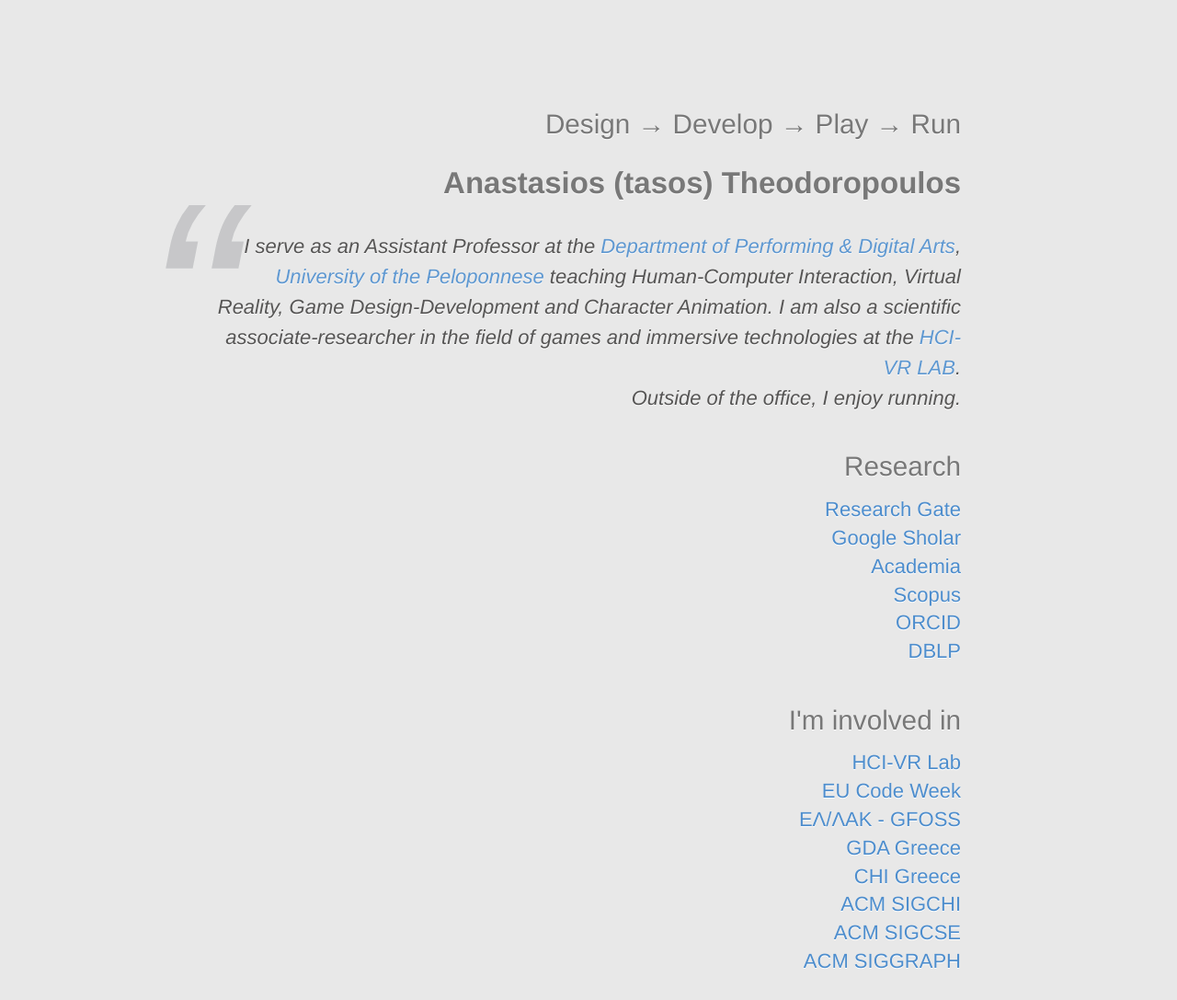
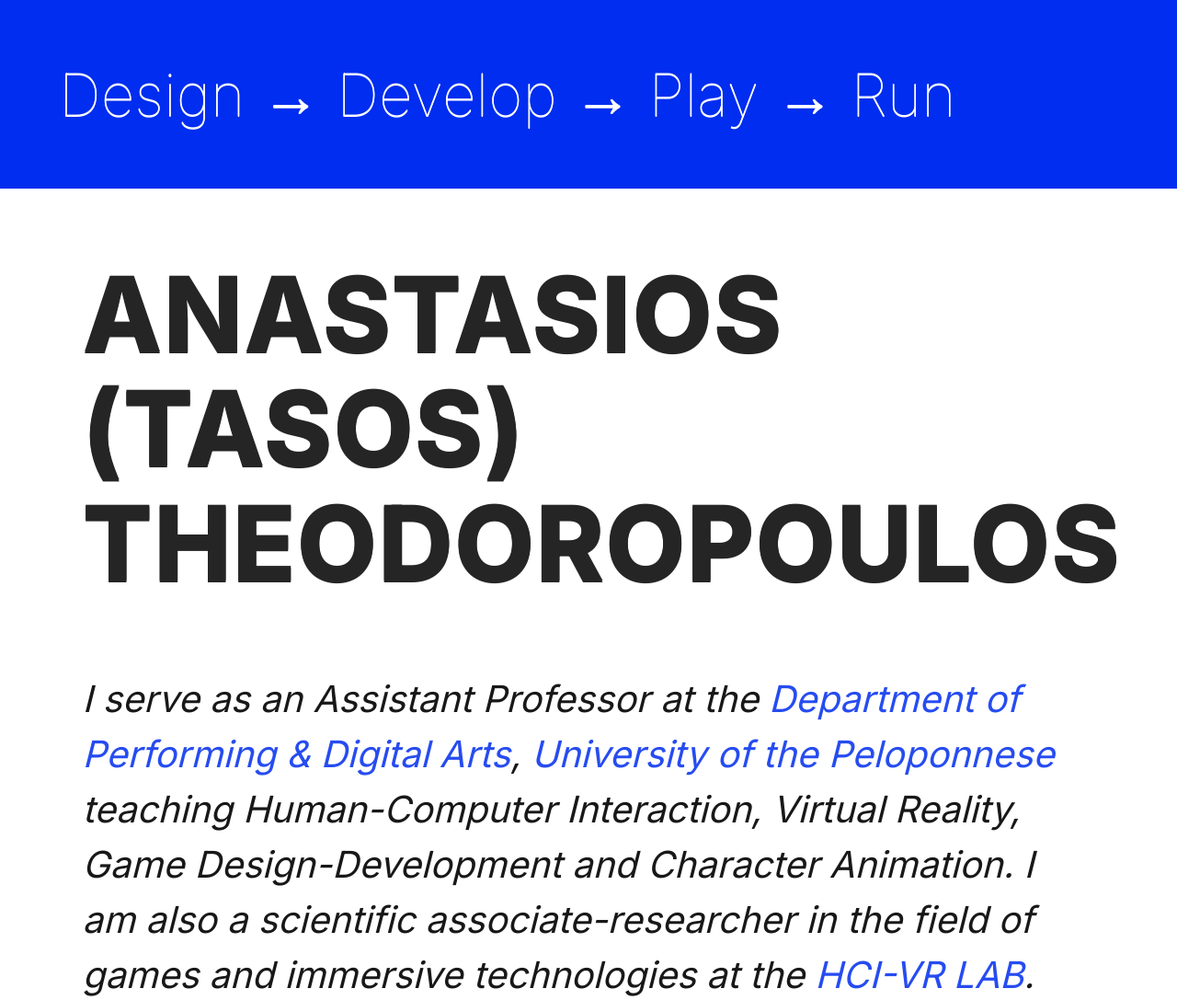
Before and after one commit to anatheodor/MySite, a plain HTML site: page index.html in a window 1280 px wide. Shown: the top 1087 px of the page at 92% size. Drawn offline with Linux system fonts and the light colour scheme.

Commit message:
initial commit

```diff
--- a/Anastasios Theodoropoulos_files/default.css
+++ b/Anastasios Theodoropoulos_files/default.css
@@ -1,49 +1,65 @@
-html { font-size: 10px; }
-@media (max-width: 1920px) { html { font-size: 14px; } }
-@media (max-width: 1680px) { html { font-size: 13px; } }
-@media (max-width: 1440px) { html { font-size: 12px; } }
-@media (max-width: 1280px) { html { font-size: 11px; } }
-@media (max-width: 900px)  { html { font-size: 10px; } }
+
+:root {
+	--black: black;
+	--white: white;
+	--blue: #002def;
+
+	--step--2: clamp(0.63rem, calc(0.85rem + -0.29vw), 0.79rem);
+	--step--1: clamp(0.88rem, calc(0.89rem + -0.01vw), 0.89rem);
+	--step-0: clamp(1.00rem, calc(0.91rem + 0.43vw), 1.25rem);
+	--step-1: clamp(1.13rem, calc(0.90rem + 1.12vw), 1.77rem);
+	--step-2: clamp(1.27rem, calc(0.84rem + 2.15vw), 2.50rem);
+	--step-3: clamp(1.42rem, calc(0.69rem + 3.67vw), 3.53rem);
+	--step-4: clamp(1.60rem, calc(0.42rem + 5.90vw), 5.00rem);
+	--step-5: clamp(1.80rem, calc(-0.03rem + 9.15vw), 7.07rem);
+
+}
 
 body {
-	background: #e8e8e8 url(../images/textured_paper.jpg);
+
+	background: var(--white);
 	padding: 0;
 	margin: 0;
-	font-family: "Myriad Pro", Helvetica, Verdana, sans-serif;
-	text-align: center;
-	color: #555;
+	font-family: "Inter", Helvetica, Verdana, sans-serif;
+	color: var(--black);
 	text-shadow: 0 1px 0 #fff;
+	font-size: var(--step-0);
 }
 
 #main {
-	position: relative;
-	overflow: hidden;
-	max-width: 810px;
-	padding: 2% 7%;
-	margin: 4% auto;
-	text-align: left;
-	text-align: right;
+	padding-block-end: 5rem;
+}
+
+
+.contain {
+	max-width: 85rem;
+	margin-inline: auto;
+	padding-inline: 7%;
+}
+
+#page-tagline {
+	background: var(--blue);
+	color: var(--white);
+	font-size: 4rem;
+	padding: 1em;
+	font-weight: 100;
 }
 
 h1 {
 	text-transform: uppercase;
 	letter-spacing: 1px;
-	color: #383838;
 	text-shadow: 0 -2px 0 #000, 1px 2px 0 #fff;
-	font-size: 7em;
+	font-size: var(--step-5);
 	opacity: 0.85;
 	line-height: 1.1em;
 }
 
 h2 {
-	color: #626262;
-	opacity: 0.83;
-	font-size: 3em;
+	margin-block-end: 0.25em;
+	font-size: var(--step-2);
 }
 
 h3 {
-	color: #626262;
-	opacity: 0.83;
 	font-size: 2.7em;
 	font-weight: 200;
 	margin: 1.4em 0 0.5em 0;
@@ -51,7 +67,7 @@ h3 {
 }
 
 a {
-	color: #48c;
+	color: var(--blue);
 	text-decoration: none;
 	opacity: 0.94;
 }
@@ -70,10 +86,9 @@ blockquote {
 	position: relative;
 	margin: 1.5em 0;
 	padding: 0;
-	font-size: 2em;
+	font-size: var(--step-2);
 	font-style: italic;
 	line-height: 1.5em;
-	color: #464544;
 	opacity: 0.9;
 }
 
@@ -104,7 +119,6 @@ ul.links {
 	display: block;
 	padding-left: 0;
 	list-style: none;
-	font-size: 2em;
 	line-height: 1.4em;
 	margin: 0;
 }
--- a/index.html
+++ b/index.html
@@ -2,6 +2,9 @@
 <html><head>
 	<title>Anastasios Theodoropoulos</title>
 	<link rel="stylesheet" type="text/css" href="Anastasios Theodoropoulos_files/default.css">
+	<link rel="preconnect" href="https://fonts.googleapis.com">
+	<link rel="preconnect" href="https://fonts.gstatic.com" crossorigin>
+	<link href="https://fonts.googleapis.com/css2?family=Inter:wght@100;400;600;800&display=swap" rel="stylesheet">
 		<meta http-equiv="content-type" content="text/html; charset=UTF-8">
 	<meta name="viewport" content="width=device-width, minimum-scale=1.0, maximum-scale=1.0">
 	<script type="text/javascript" async="" src="Anastasios Theodoropoulos_files/ga.js"></script><script type="text/javascript">
@@ -18,17 +21,19 @@
 </head>
 <body>
 	<div id="main">
-		<h3>Design → Develop → Play → Run</h3>
+		<header >
+			<div id="page-tagline">Design → Develop → Play → Run</div>
+			<h1 class="contain">Anastasios (tasos) Theodoropoulos</h1>
+		</header>
 
-		<h2>Anastasios (tasos) Theodoropoulos</h2>
+		<main class="contain">
 
 			<blockquote title="About me">
-			<span class="quote">“</span>
 				<p>I serve as an Assistant Professor at the <a href="https://pda.uop.gr/en/home/" target="https://pda.uop.gr/en/home/">Department of Performing & Digital Arts</a>, <a href="https://www.uop.gr/en/" target="https://www.uop.gr/en/">University of the Peloponnese</a> teaching Human-Computer Interaction, Virtual Reality, Game Design-Development and Character Animation. I am also a scientific associate-researcher in the field of games and immersive technologies at the <a href="https://hci-vr.dit.uop.gr/" target="https://hci-vr.dit.uop.gr/">HCI-VR LAB</a>. <br>Outside of the office, I enjoy running.<br></p>
 
 			</blockquote>
 
-		<h3 title="My research interests and publications">Research</h3>
+			<h2 title="My research interests and publications">Research</h2>
 
 			<ul class="links">
 				<li>
@@ -54,7 +59,7 @@
 
 			</ul>
 
-		<h3 title="In no particular order. Not an exhaustive list.">I'm involved in</h3>
+			<h2 title="In no particular order. Not an exhaustive list.">I'm involved in</h2>
 
 			<ul class="links">
 				<li>
@@ -86,7 +91,7 @@
 
 			</ul>
 
-		<h3>More about me</h3>
+			<h2>More about me</h2>
 
 			<ul class="links">
 				<li>
@@ -129,13 +134,14 @@
 
 			</ul>
 
-		<h3>Contact me</h3>
+			<h2>Contact me</h2>
 
 			<ul class="links">
 				<li>
 					Drop me a line at <a href="mailto:ttheodor@uop.gr">ttheodor(at)uop(dot)gr</a>
 				</li>
 			</ul>
+		</main>
 	</div>
 
 
```
Lines whose indentation alone changed are shown as unchanged.
